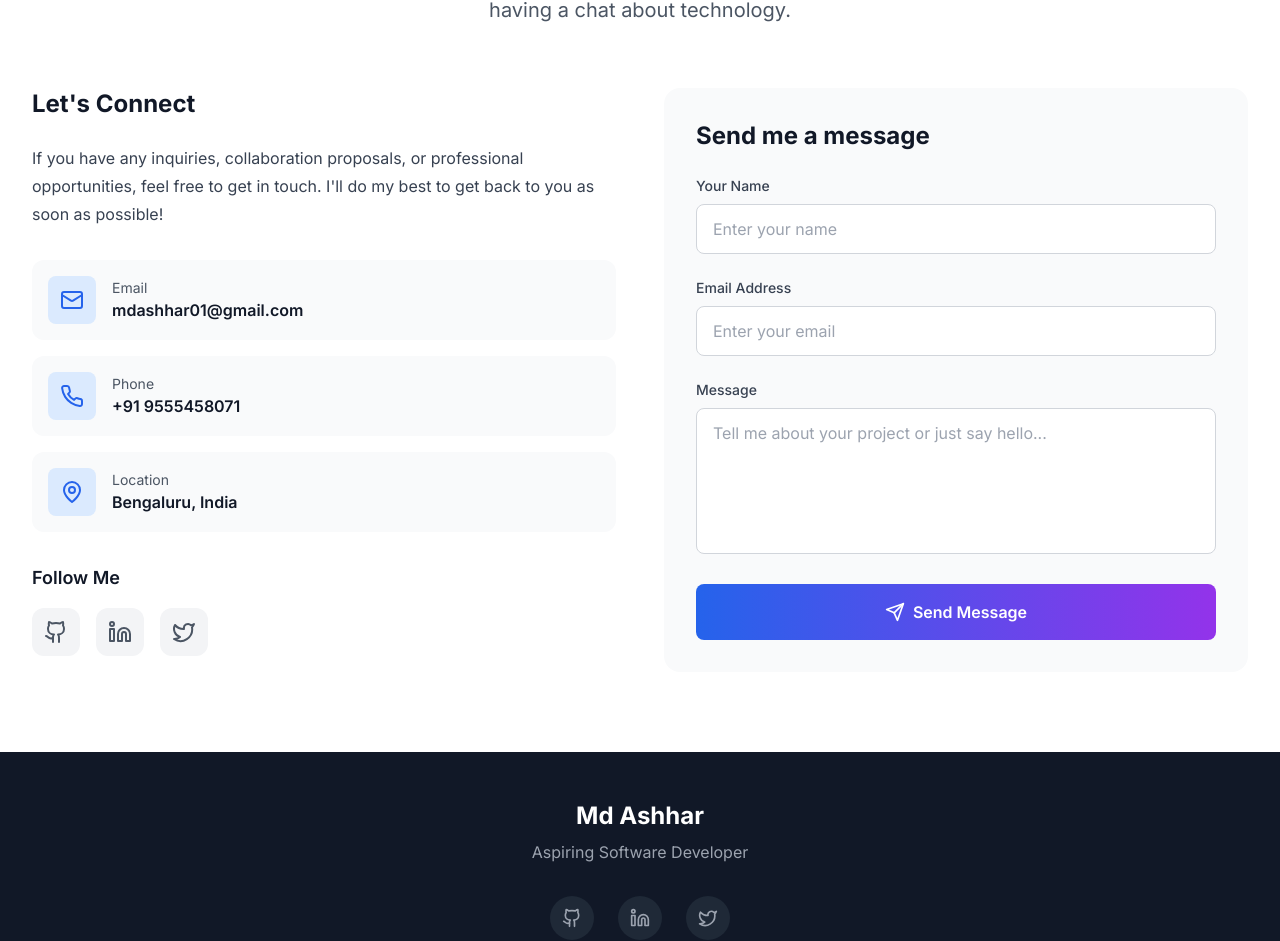
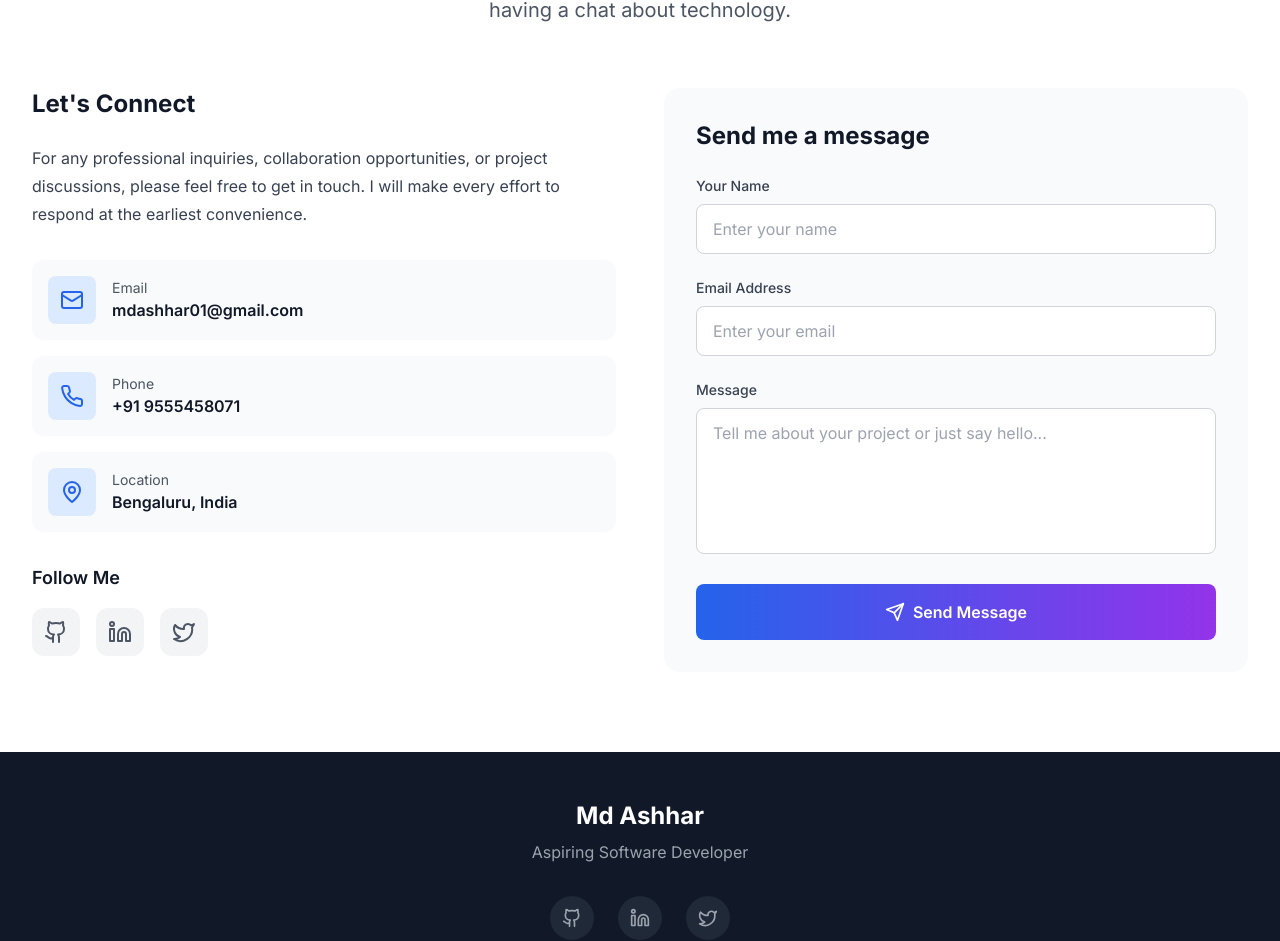
Before and after one commit to Ashhar-24/Parichay-2.0, a React (Vite) app: page / in a window 1280 px wide. Shown: the part 4729-5670 px from the top of the page. Built offline with nearby package versions, Linux system fonts and the light colour scheme.

Commit message:
contactMssg

```diff
--- a/src/components/Contact.tsx
+++ b/src/components/Contact.tsx
@@ -117,8 +117,8 @@ const Contact: React.FC = () => {
                 Let's Connect
               </h3>
               <p className="text-gray-700 dark:text-gray-300 mb-8 leading-relaxed">
-                If you have any inquiries, collaboration proposals, or professional opportunities, feel free to get in touch.
-                 I'll do my best to get back to you as soon as possible!
+                For any professional inquiries, collaboration opportunities, or project discussions, please feel free to get in touch.
+                I will make every effort to respond at the earliest convenience.
               </p>
             </div>
 
```
